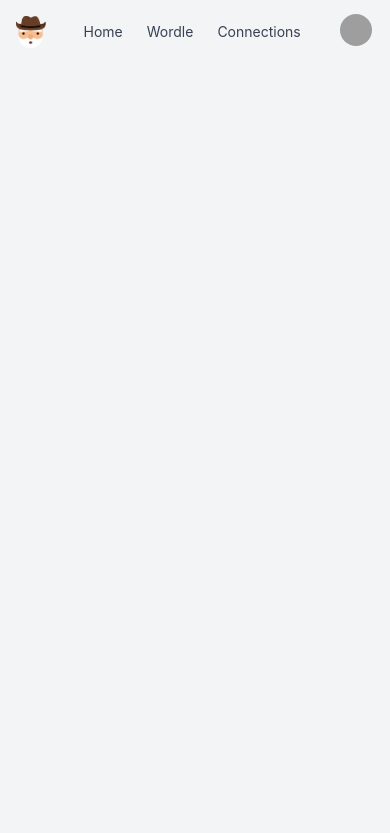
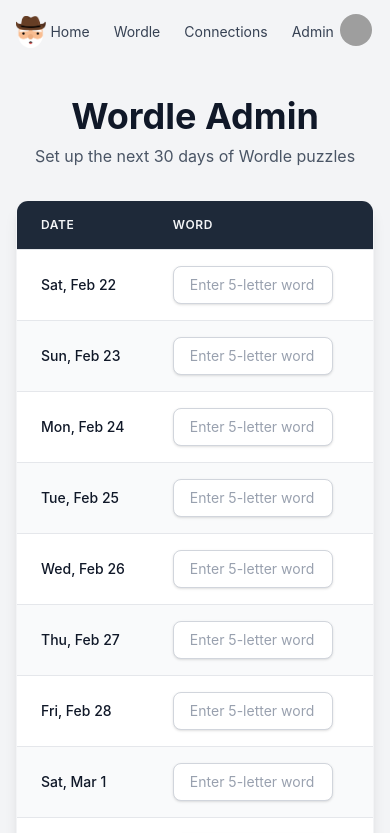
Before and after one commit to AyushB08/tino-nyt-games, a React (Vite) app: page /admin in a window 390 px wide. Shown: the top 833 px of the page. Built offline with nearby package versions, Linux system fonts and the light colour scheme; no server answers; grey boxes are pictures that could not be loaded.

Commit message:
admin page

```diff
--- a/package.json
+++ b/package.json
@@ -12,6 +12,7 @@
   "dependencies": {
     "@react-oauth/google": "^0.12.1",
     "@tailwindcss/vite": "^4.0.6",
+    "@tanstack/react-table": "^8.21.2",
     "@types/gapi": "^0.0.47",
     "@types/gapi.auth2": "^0.0.61",
     "framer-motion": "^12.4.3",
--- a/src/App.tsx
+++ b/src/App.tsx
@@ -4,12 +4,13 @@
 import "./App.css";
 import WordlePage from "./routes/WordlePage.tsx";
 import ConnectionsPage from "./routes/ConnectionsPage.tsx";
+import AdminPage from "./routes/AdminPage.tsx";
 import Navbar from "./components/Navbar";
 
 function Home() {
   return (
     <motion.div
-      className="flex flex-col items-center"
+      className="flex flex-col items-center justify-center h-full"
       initial={{ opacity: 0, y: 20 }}
       animate={{ opacity: 1, y: 0 }}
       transition={{ duration: 0.5 }}
@@ -39,7 +40,7 @@
   return (
     <GoogleOAuthProvider clientId={import.meta.env.VITE_GOOGLE_CLIENT_ID}>
       <Router>
-        <div className="min-h-screen bg-gray-100 min-w-screen">
+        <div className="min-h-screen bg-gray-100">
           <motion.div
             initial={{ y: -50, opacity: 0 }}
             animate={{ y: 0, opacity: 1 }}
@@ -47,20 +48,14 @@
           >
             <Navbar />
           </motion.div>
-          <div className="w-full h-[calc(100vh-64px)] flex items-center justify-center">
-            <motion.div
-              className="max-w-screen mx-auto py-6 sm:px-6 lg:px-8"
-              initial={{ opacity: 0, scale: 0.9 }}
-              animate={{ opacity: 1, scale: 1 }}
-              transition={{ duration: 0.5 }}
-            >
-              <Routes>
-                <Route path="/" element={<Home />} />
-                <Route path="/wordle" element={<WordlePage />} />
-                <Route path="/connections" element={<ConnectionsPage />} />
-              </Routes>
-            </motion.div>
-          </div>
+          <main className="pt-16 h-screen">
+            <Routes>
+              <Route path="/" element={<Home />} />
+              <Route path="/wordle" element={<WordlePage />} />
+              <Route path="/connections" element={<ConnectionsPage />} />
+              <Route path="/admin" element={<AdminPage />} />
+            </Routes>
+          </main>
         </div>
       </Router>
     </GoogleOAuthProvider>
--- a/src/components/Navbar.tsx
+++ b/src/components/Navbar.tsx
@@ -59,7 +59,7 @@
   };
 
   return (
-    <nav className="w-full">
+    <nav className="w-full fixed top-0 left-0 z-50 ">
       <div className="max-w-7xl mx-auto px-4 w-full">
         <div className="flex justify-between h-16 items-center">
           <div className="flex items-center">
@@ -67,7 +67,11 @@
           </div>
 
           <div className="flex items-center space-x-6">
-            <Link to="/" className="text-gray-700 hover:text-gray-900 text-sm">
+            <Link
+              to="/"
+              className="block py-2 text-sm text-gray-700 hover:text-gray-900"
+              onClick={() => setDropdownOpen(false)}
+            >
               Home
             </Link>
             <Link to="/wordle" className="text-gray-700 hover:text-gray-900 text-sm">
@@ -75,6 +79,13 @@
             </Link>
             <Link to="/connections" className="text-gray-700 hover:text-gray-900 text-sm">
               Connections
+            </Link>
+            <Link
+              to="/admin"
+              className="block py-2 text-sm text-gray-700 hover:text-gray-900"
+              onClick={() => setDropdownOpen(false)}
+            >
+              Admin
             </Link>
           </div>
 
--- a/src/index.css
+++ b/src/index.css
@@ -6,20 +6,19 @@
 
 body {
   font-family: 'Inter', sans-serif;
-  display: flex;
-  flex-direction: column;
-  align-items: center;
-  justify-content: center;
-  height: 100vh;
+  min-height: 100vh;
   background-color: #f8f8f8;
   margin: 0;
+
 }
+
 
 .connections-container {
   display: flex;
   flex-direction: column;
   align-items: center;
   justify-content: center;
+  height: 100%;
 }
 
 .connections-title {
--- /dev/null
+++ b/src/routes/AdminPage.tsx
@@ -0,0 +1,172 @@
+import { useState, useEffect } from 'react';
+
+interface DateEntry {
+  date: string;
+  word: string;
+  isValid: boolean;
+  errorMessage: string;
+}
+
+const AdminPage = () => {
+  const generateDates = (): DateEntry[] => {
+    const dates: DateEntry[] = [];
+    const today = new Date();
+
+    for (let i = 0; i < 30; i++) {
+      const nextDate = new Date(today);
+      nextDate.setDate(today.getDate() + i);
+      dates.push({
+        date: nextDate.toLocaleDateString('en-US', {
+          weekday: 'short',
+          month: 'short',
+          day: 'numeric'
+        }),
+        word: '',
+        isValid: true,
+        errorMessage: ''
+      });
+    }
+    return dates;
+  };
+
+  const [wordList, setWordList] = useState<string[]>([]);
+  const [tableData, setTableData] = useState<DateEntry[]>(generateDates());
+  const [isLoading, setIsLoading] = useState<boolean>(true);
+
+  useEffect(() => {
+    fetch('/words.txt')
+      .then(response => response.text())
+      .then(text => {
+        const words = text.split('\n').map(word => word.trim().toLowerCase());
+        setWordList(words);
+        setIsLoading(false);
+      })
+      .catch(error => {
+        console.error('Error loading words:', error);
+        setIsLoading(false);
+      });
+  }, []);
+
+  const validateWord = (word: string): { isValid: boolean; errorMessage: string } => {
+    if (!word || word.trim() === '') {
+      return {
+        isValid: false,
+        errorMessage: 'Word will be randomized - No word entered'
+      };
+    }
+
+    if (word.length !== 5) {
+      return {
+        isValid: false,
+        errorMessage: 'Word will be randomized - Must be 5 letters'
+      };
+    }
+
+    if (!wordList.includes(word.toLowerCase())) {
+      return {
+        isValid: false,
+        errorMessage: 'Word will be randomized - Not in word list'
+      };
+    }
+
+    return {
+      isValid: true,
+      errorMessage: ''
+    };
+  };
+
+  const handleWordChange = (index: number, value: string): void => {
+    const newData = [...tableData];
+    const validation = validateWord(value);
+
+    newData[index] = {
+      ...newData[index],
+      word: value,
+      isValid: validation.isValid,
+      errorMessage: validation.errorMessage
+    };
+
+    setTableData(newData);
+  };
+
+  if (isLoading) {
+    return (
+      <div className="flex items-center justify-center p-8">
+        <div className="text-gray-600 text-lg">Loading word list...</div>
+      </div>
+    );
+  }
+
+  return (
+    <div className="container mx-auto px-4 py-8">
+      <div className="max-w-5xl mx-auto">
+        <div className="mb-8 text-center">
+          <h1 className="text-4xl font-bold text-gray-900 mb-2">Wordle Admin</h1>
+          <p className="text-gray-600">Set up the next 30 days of Wordle puzzles</p>
+        </div>
+
+        <div className="bg-white rounded-xl shadow-lg overflow-hidden border border-gray-100 h-full">
+          <div className="overflow-x-auto">
+            <table className="min-w-full divide-y divide-gray-200">
+              <thead>
+                <tr className="bg-gray-800">
+                  <th className="px-6 py-4 text-left text-xs font-semibold text-gray-100 uppercase tracking-wider">
+                    Date
+                  </th>
+                  <th className="px-6 py-4 text-left text-xs font-semibold text-gray-100 uppercase tracking-wider">
+                    Word
+                  </th>
+                  <th className="px-6 py-4 text-left text-xs font-semibold text-gray-100 uppercase tracking-wider">
+                    Status
+                  </th>
+                </tr>
+              </thead>
+              <tbody className="divide-y divide-gray-200">
+                {tableData.map((row, index) => (
+                  <tr
+                    key={row.date}
+                    className={`
+                      ${index % 2 === 0 ? 'bg-white' : 'bg-gray-50'}
+                      hover:bg-blue-50 transition-colors duration-150
+                    `}
+                  >
+                    <td className="px-6 py-4 whitespace-nowrap">
+                      <div className="text-sm font-medium text-gray-900">{row.date}</div>
+                    </td>
+                    <td className="px-6 py-4 whitespace-nowrap">
+                      <input
+                        type="text"
+                        value={row.word}
+                        onChange={(e) => handleWordChange(index, e.target.value)}
+                        className="w-40 px-4 py-2 bg-white border border-gray-300 rounded-lg text-sm shadow-sm
+                          placeholder-gray-400
+                          focus:outline-none focus:border-blue-500 focus:ring-1 focus:ring-blue-500
+                          transition-all duration-150"
+                        placeholder="Enter 5-letter word"
+                      />
+                    </td>
+                    <td className="px-6 py-4 whitespace-nowrap">
+                      {row.errorMessage ? (
+                        <div className="flex items-center">
+                          <span className="flex-shrink-0 w-2 h-2 rounded-full bg-red-500 mr-2"></span>
+                          <span className="text-sm text-red-600">{row.errorMessage}</span>
+                        </div>
+                      ) : row.word ? (
+                        <div className="flex items-center">
+                          <span className="flex-shrink-0 w-2 h-2 rounded-full bg-green-500 mr-2"></span>
+                          <span className="text-sm text-green-600">Valid word</span>
+                        </div>
+                      ) : null}
+                    </td>
+                  </tr>
+                ))}
+              </tbody>
+            </table>
+          </div>
+        </div>
+      </div>
+    </div>
+  );
+};
+
+export default AdminPage;
--- a/src/routes/WordlePage.tsx
+++ b/src/routes/WordlePage.tsx
@@ -160,7 +160,8 @@
   };
 
   return (
-    <div className="flex flex-col items-center gap-6 p-4">
+    <div className=" flex items-center justify-center h-full">
+      <div className="flex flex-col items-center gap-4 p-4 max-h-screen">
         <Popup message={popupMessage} isVisible={showPopup} />
 
         <div className="grid gap-1">
@@ -179,7 +180,7 @@
                   <div
                     key={colIndex}
                     className={`
-                    w-14 h-14 border-2 flex items-center justify-center text-2xl font-bold
+                      w-12 h-12 border-2 flex items-center justify-center text-xl font-bold
                       ${!letter ? 'border-gray-300' : 'border-gray-400'}
                       ${status === 'correct' ? 'bg-green-500 text-white border-green-500' : ''}
                       ${status === 'present' ? 'bg-yellow-500 text-white border-yellow-500' : ''}
@@ -194,7 +195,7 @@
           ))}
         </div>
 
-      <div className="w-full max-w-xl mt-4">
+        <div className="w-full max-w-lg mt-2">
           {KEYBOARD_ROWS.map((row, rowIndex) => (
             <div key={rowIndex} className="flex justify-center gap-1 mb-1">
               {row.map((key) => {
@@ -204,8 +205,8 @@
                     key={key}
                     onClick={() => handleKeyboardClick(key)}
                     className={`
-                    font-bold rounded px-3 py-4 text-sm
-                    ${key.length > 1 ? 'px-4' : 'min-w-[40px]'}
+                      font-bold rounded px-2 py-3 text-sm
+                      ${key.length > 1 ? 'px-3' : 'min-w-[36px]'}
                       ${status === 'correct' ? 'bg-green-500 text-white' : ''}
                       ${status === 'present' ? 'bg-yellow-500 text-white' : ''}
                       ${status === 'absent' ? 'bg-gray-600 text-white' : ''}
@@ -221,6 +222,7 @@
           ))}
         </div>
       </div>
+    </div>
   );
 };
 
```
Also changed, not shown: 1 other file (tests, documents, lock files or other folders). Lines whose indentation alone changed are shown as unchanged.
